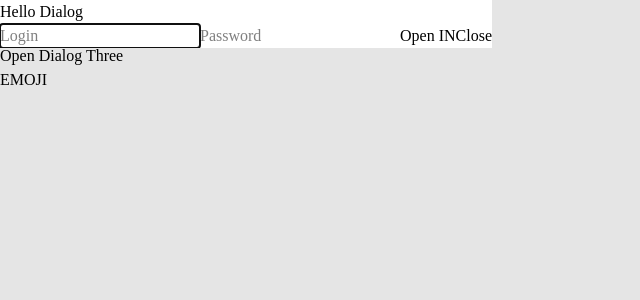
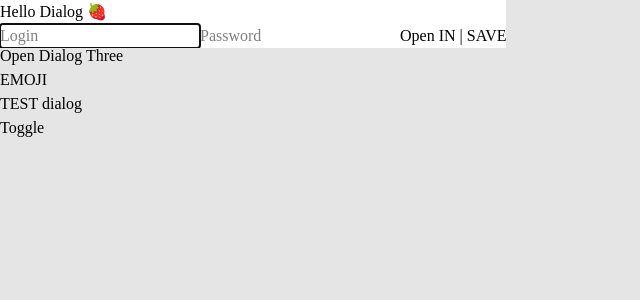
Before and after one commit to ludekarts/scrap-ui, a React (Vite) app: page / in a window 1280 px wide. Both pictures are taken after a click on the button "Open Dialog Two". Shown: the top 300 px of the page, without its empty margins (0-640 px from the left). Built offline with nearby package versions, Linux system fonts and the light colour scheme.

Commit message:
Change Dialog's flag "open" to "isOpen"

```diff
--- a/lib/Dialog.tsx
+++ b/lib/Dialog.tsx
@@ -12,12 +12,12 @@ type CloseTrigger =
   | React.MouseEvent<HTMLButtonElement>;
 
 type ListenerFn = () => void;
-const emptyProps = { open: false };
+const emptyProps = { isOpen: false };
 
 type DialogData<P = any> = {
   delay: number;
   resolve: (value: any) => void;
-  props: { open: boolean } & Record<string, P>;
+  props: { isOpen: boolean } & Record<string, P>;
 };
 
 type DialogsMap = Map<string, DialogData>;
@@ -33,7 +33,7 @@ const dialogStore = (function () {
     dialogs: DialogsMap,
     resolveData: any
   ) {
-    dialogData.props = { ...dialogData.props, open: false };
+    dialogData.props = { ...dialogData.props, isOpen: false };
     dialogs.set(name, dialogData);
     dialogData.resolve(resolveData);
     setTimeout(() => {
@@ -47,7 +47,7 @@ const dialogStore = (function () {
         dialogs.set(name, {
           delay,
           resolve: () => {},
-          props: { open: false },
+          props: { isOpen: false },
         });
       return function unregisterDialog() {
         dialogs.delete(name);
@@ -66,7 +66,7 @@ const dialogStore = (function () {
       dialogs.set(name, {
         resolve,
         delay: dialogData.delay,
-        props: { ...dialogData.props, ...props, open: true },
+        props: { ...dialogData.props, ...props, isOpen: true },
       });
 
       listeners.get(name)?.forEach((listener: ListenerFn) => listener());
@@ -133,7 +133,7 @@ const dialogStore = (function () {
 export function Dialog(props: DialogProps): JSX.Element | null {
   const { name, className, children, noDismiss = false, delay } = props;
   const dialog = useRef<HTMLDialogElement>(null);
-  const { open } = useDialogData(name);
+  const { isOpen } = useDialogData(name);
 
   // Prevents from memory leak when user close dialog with <form method="dialog">.
   const handleCloseTrigger = (event: Event) => {
@@ -147,7 +147,7 @@ export function Dialog(props: DialogProps): JSX.Element | null {
   // Show dialog on open prop change.
   useEffect(() => {
     if (dialog.current) {
-      if (open) {
+      if (isOpen) {
         dialog.current.showModal();
         const [head, tail] = getHeadAndTail(getFocusableNodes(dialog.current));
         const keybordHandler = (event: KeyboardEvent) => {
@@ -180,9 +180,9 @@ export function Dialog(props: DialogProps): JSX.Element | null {
         dialog.current.close();
       }
     }
-  }, [open]);
+  }, [isOpen]);
 
-  return !open ? null : (
+  return !isOpen ? null : (
     <dialog id={name} className={className} ref={dialog} data-scrap-ui="dialog">
       {children}
     </dialog>
@@ -202,7 +202,7 @@ export function closeDialog(event: CloseTrigger, closeData?: any) {
   dialogStore.closeDialog(event, closeData);
 }
 
-export function useDialogData<P = {}>(name: string): { open: boolean } & P {
+export function useDialogData<P = {}>(name: string): DialogData["props"] & P {
   return useSyncExternalStore(
     dialogStore.subscribe(name),
     dialogStore.getDialogProps<P>(name),
--- a/src/Playground.tsx
+++ b/src/Playground.tsx
@@ -20,6 +20,7 @@ type DialogProps = {
 
 export default function Playground() {
   const [emoji, setEmoji] = useState("🍓");
+  const [show, toggleShow] = useState(false);
 
   const randomEmoji = () => {
     setEmoji(
@@ -54,8 +55,34 @@ export default function Playground() {
       </button>
       <br />
       <button onClick={randomEmoji}>EMOJI</button>
+      <br />
+      <button
+        onClick={() => {
+          openDialog("d1");
+        }}
+      >
+        TEST dialog
+      </button>
+      <br />
+      <button
+        onClick={() => {
+          toggleShow(true);
+          openDialog("d1");
+        }}
+      >
+        Toggle
+      </button>
       {/* <DialogTwo /> */}
       {/* <DialogThree /> */}
+      <TestDialog
+        open={show}
+        onClick={() => {
+          toggleShow(false);
+          setTimeout(() => {
+            closeDialog("d1");
+          }, 300);
+        }}
+      />
       <DialogOne />
     </main>
   );
@@ -70,7 +97,7 @@ function DialogTwo() {
 }
 
 function DialogThree() {
-  const { label } = useDialogData("dialogThree");
+  const { label } = useDialogData<DialogProps>("dialogThree");
   return (
     <Dialog name="dialogThree" className="d bottom">
       <h1>Hello dialog 3️⃣ {label}</h1>
@@ -79,37 +106,40 @@ function DialogThree() {
   );
 }
 
-function TestDialog({ open, onClose }: { open: boolean }) {
+function TestDialog({ open, onClick }) {
+  const { isOpen } = useDialogData("d1");
+  console.log(open);
+
   return (
-    <AnimatePresence>
-      <Dialog name="d1" className="testDialog no-backdrop">
+    <Dialog name="d1" className="testDialog isOpen">
+      <AnimatePresence>
         {open && (
           <motion.div
-            exit={{ opacity: 0, y: 20 }}
-            animate={{ opacity: 1, y: 0 }}
+            exit={{ opacity: 0, x: 20 }}
+            animate={{ opacity: 1, x: 0 }}
             transition={{ duration: 0.3 }}
-            initial={{ opacity: 0, y: 20 }}
+            initial={{ opacity: 0, x: 20 }}
           >
             <div className="frame">
               <h1>
-                <span>Hello Dialog</span>
-                <button onClick={onClose}>✖️</button>
+                <span>Hello Test Dialog</span>
+                <button onClick={onClick}>✖️</button>
               </h1>
             </div>
           </motion.div>
         )}
-      </Dialog>
-    </AnimatePresence>
+      </AnimatePresence>
+    </Dialog>
   );
 }
 
 function DialogOne() {
-  const x = useDialogData<DialogProps>("dialogOne");
+  const { label } = useDialogData<DialogProps>("dialogOne");
 
   return (
     <Dialog name="dialogOne">
       <form onSubmit={closeDialog}>
-        <h1>Hello Dialog</h1>
+        <h1>Hello Dialog {label}</h1>
         <input name="login" type="text" placeholder="Login" />
         <input name="password" type="password" placeholder="Password" />
         <button
@@ -118,7 +148,8 @@ function DialogOne() {
         >
           Open IN
         </button>
-        <button type="submit">Close</button>
+        <span> | </span>
+        <button type="submit">SAVE</button>
       </form>
       <Dialog noDismiss name="din">
         <div>
--- a/src/styles/playground.css
+++ b/src/styles/playground.css
@@ -16,6 +16,7 @@ body {
   max-height: 100%;
   font-family: monospace;
   background: transparent;
+  overflow-x: hidden;
 
   & .frame {
     width: 100%;
@@ -59,4 +60,5 @@ body {
 
 .no-backdrop::backdrop {
   display: none;
+  pointer-events: none;
 }
```
